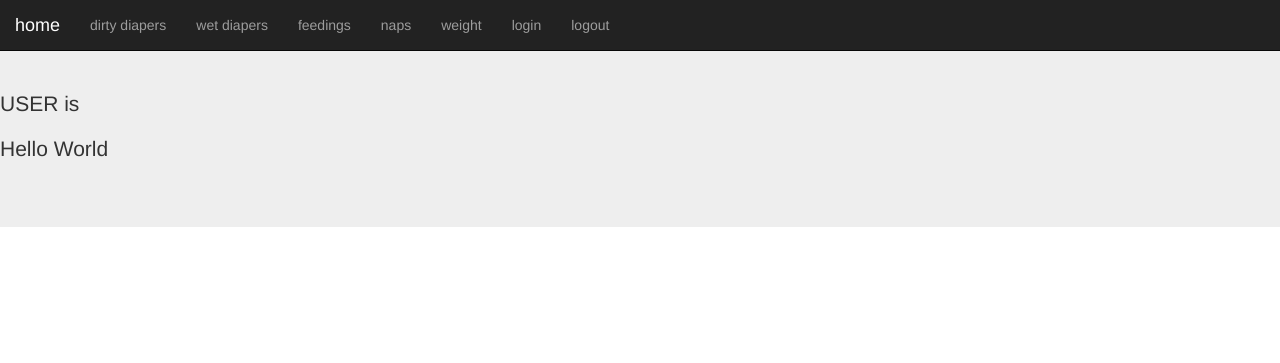
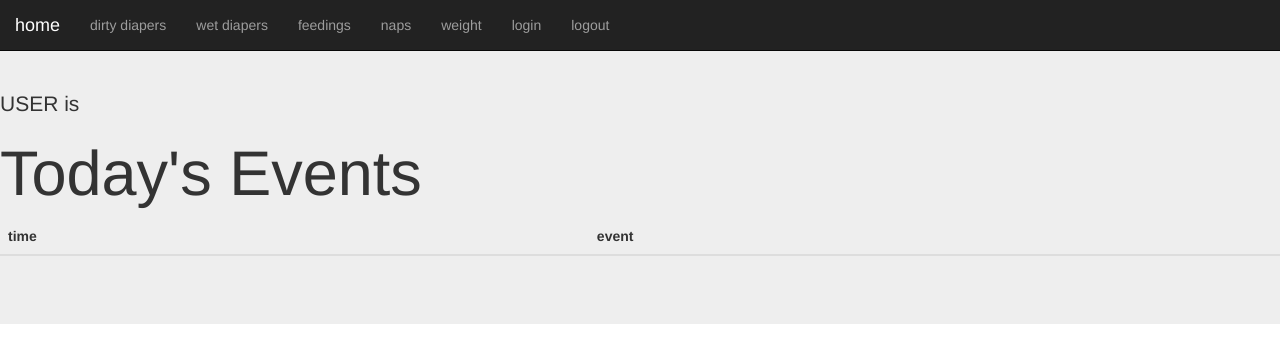
Before and after one commit to cfmeyers/fatbaby, a Flask app: page / in a window 1280 px wide. Shown: the top 363 px of the page. Run offline with Flask 2, Linux system fonts and the light colour scheme; data that the repository does not hold is empty; some libraries are stand-ins or nearby versions.

Commit message:
Changed index view to display a roll-up of all of today's events

```diff
--- a/myapp/templates/index.html
+++ b/myapp/templates/index.html
@@ -1,6 +1,37 @@
 {% extends "base.html" %}
 
 {% block sub_content %}
-<p>Hello World</p>
+<h1>Today's Events</h1>
+<table class="table">
+<thead>
+    <tr>
+        <th>time</th>
+        <th>event</th>
+    </tr>
+</thead>
+    {% for event in objects %}
+        <tr>
+            <td>{{event.original.get_time_as_EST()}}</td>
+            {% if event.type=='Weighings' %}
+                <td>Weighed in at {{event.ounces}} ounces</td>
+            {% endif %}
+            {% if event.type=='Feedings' %}
+                <td>ate {{event.ounces}} ounces</td>
+            {% endif %}
+            {% if event.type=='WetDiapers' %}
+                <td>wet diaper</td>
+            {% endif %}
+            {% if event.type=='DirtyDiapers' %}
+                <td>dirty diaper</td>
+            {% endif %}
+            {% if event.type=='NapStarts' %}
+                <td>started nap</td>
+            {% endif %}
+            {% if event.type=='Wakings' %}
+                <td>woke up</td>
+            {% endif %}
+        </tr>
+    {% endfor %}
+</table>
 
 {% endblock %}
--- a/myapp/utils.py
+++ b/myapp/utils.py
@@ -1,3 +1,6 @@
+from collections import namedtuple
+from datetime import datetime
+
 
 def add_item_to_db(db, model, **kwargs):
     item = get_or_create(db, model, **kwargs)
@@ -13,3 +16,26 @@ def match_waking_with_napstart(startsUnfiltered, stop):
     if starts:
         return min(starts, key=lambda x:abs(x.time-stop.time))
     return None
+
+def get_todays_objects(cl, db):
+    """ Given a sqlalchemy table class, return a list of all rows whose date field >= today's date
+        Args: cl:sqlalchemy table class
+              db: reference to the database
+        Returns: list of rows
+    """
+    today = datetime.today().strftime('%Y-%m-%d')
+    return db.session.query(cl).filter(cl.time>today)
+
+def get_displayable_objects(classList, db):
+    Displayable = namedtuple('Displayable', 'type ounces time original')
+    displayables = []
+    for cl in classList:
+        objects = get_todays_objects(cl, db)
+        if cl.__name__ == 'Weighings' or cl.__name__ == 'Feedings':
+            for object in objects:
+                displayables.append(Displayable(type=cl.__name__, ounces=object.ounces, time=object.time, original=object))
+        else:
+            for object in objects:
+                displayables.append(Displayable(type=cl.__name__, ounces=None, time=object.time, original=object))
+
+    return sorted(displayables, key=lambda x: x.time)
--- a/myapp/web/views_web.py
+++ b/myapp/web/views_web.py
@@ -1,6 +1,6 @@
 from flask import (render_template, flash, redirect,
                    views, session, url_for, request, g)
-from myapp import models, forms
+from myapp import models, forms, utils
 from myapp.models import lm, db, Users
 from flask.ext.login import (login_user, logout_user,
                             current_user, login_required)
@@ -26,7 +26,16 @@ class IndexView(views.View):
     methods = ["GET"]
 
     def dispatch_request(self):
-        return render_template("index.html")
+        objects = utils.get_displayable_objects([models.Weighings,
+                                                    models.Feedings,
+                                                    models.WetDiapers,
+                                                    models.DirtyDiapers,
+                                                    models.NapStarts,
+                                                    models.Wakings], db)
+
+
+
+        return render_template("index.html", objects=objects)
 
 class LoginView(views.View):
     """IndexView"""
@@ -105,7 +114,6 @@ class FeedingsWebView(ListView):
 class NapsWebView(ListView):
     def get_template_name(self): return "naps.html"
     def get_objects(self):return models.Naps.query.all()
-    # def get_objects(self):return "TEST"
     def get_title(self): return "Naps"
 
 class WeighingsWebView(ListView):
```
